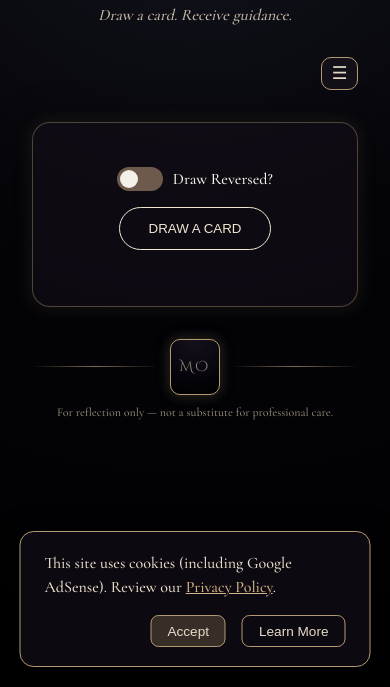
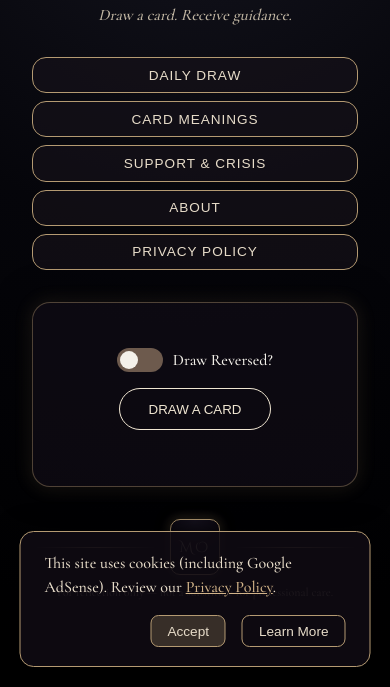
Before and after one commit to maeveowens02/tarot-spot, a plain HTML site: page index.html in a window 390 px wide. Shown: the part 157-844 px from the top of the page. Drawn offline with nearby package versions, Linux system fonts and the light colour scheme.

Commit message:
no burger

```diff
--- a/index.html
+++ b/index.html
@@ -36,10 +36,6 @@
     </header>
 <nav>
   <nav class="nav-bar-wrapper">
-
-  <button class="nav-toggle" id="nav-toggle">
-    ☰
-  </button>
 
   <div class="nav-bar">
     <button class="nav-btn" data-page="tarot">Daily Draw</button>
--- a/styles.css
+++ b/styles.css
@@ -95,9 +95,11 @@ header h1 {
   }
 
   .nav-bar {
-    flex-direction: column;
-    gap: 0.5rem;
-    display: none;
+  flex-direction: column;
+  gap: 0.5rem;
+  display: flex;
+}
+
   }
 
   .nav-bar.open {
@@ -108,7 +110,7 @@ header h1 {
     width: 100%;
     text-align: center;
   }
-}
+
 
 
 .nav-btn {
```
